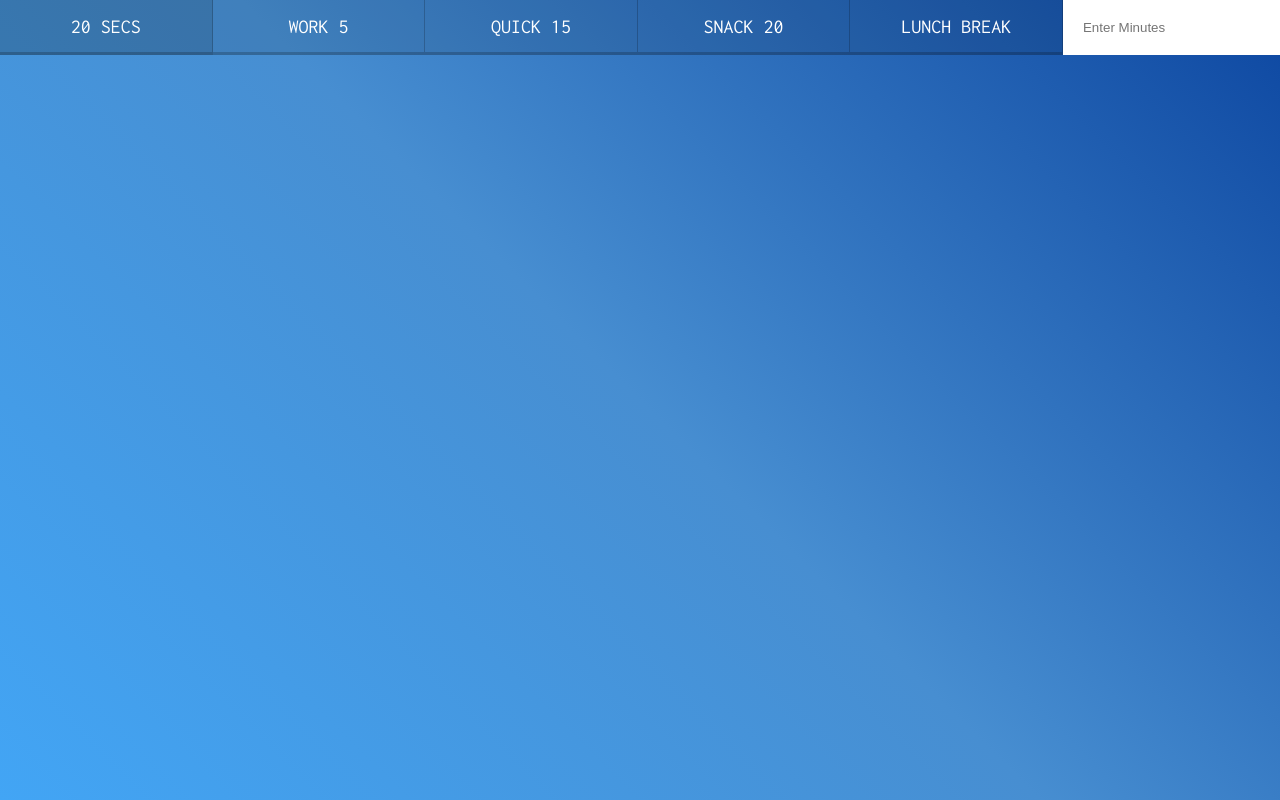
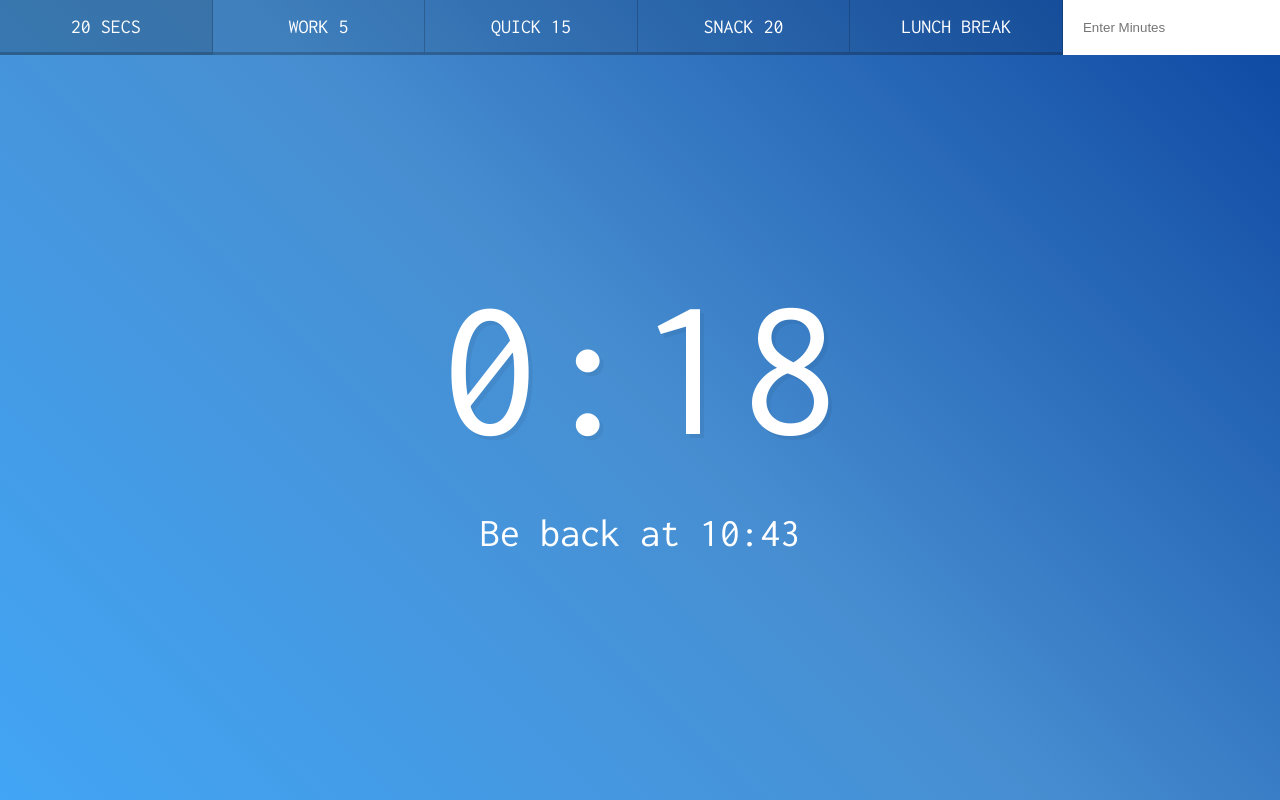
Before and after one commit to WojciechBaczynski/JavaScript30, a plain HTML site: page 29 - Countdown Timer/index.html in a window 1280 px wide. Both pictures are taken after a click on the button "20 SECS". Drawn offline with Linux system fonts and the light colour scheme.

Commit message:
Add countdown-timer excercise

```diff
--- a/29 - Countdown Timer/index.html
+++ b/29 - Countdown Timer/index.html
@@ -24,6 +24,6 @@
     </div>
   </div>
 
-  <script src="scripts-START.js"></script>
+  <script src="script.js"></script>
 </body>
 </html>
--- /dev/null
+++ b/29 - Countdown Timer/script.js
@@ -0,0 +1,48 @@
+let countdown;
+const timerDisplay = document.querySelector('.display__time-left');
+const endTime = document.querySelector('.display__end-time');
+const buttons = document.querySelectorAll('[data-time]');
+
+function timer (seconds){
+    clearInterval(countdown);
+    const now = Date.now();
+    const then = now + seconds * 1000;
+    displayTimeLeft(seconds);
+    displayEndTime(then);
+    countdown = setInterval(() => {
+        const secondsLeft = Math.round((then - Date.now()) / 1000);
+        if (secondsLeft < 0){
+            clearInterval(countdown);
+            return;
+        }
+        displayTimeLeft(secondsLeft);
+    }, 1000)
+}
+
+function displayTimeLeft(seconds){
+    const minutes = Math.floor(seconds / 60);
+    const remainderSeconds = seconds % 60;
+    const display = `${minutes}:${remainderSeconds < 10 ? '0' : ''}${remainderSeconds}`;
+    document.title = display;
+    timerDisplay.textContent = display;
+}
+
+function displayEndTime(timestamp){
+    const end = new Date(timestamp);
+    const hour = end.getHours();
+    const minutes = end.getMinutes();
+    endTime.textContent = `Be back at ${hour > 12 ? hour - 12 : hour}:${minutes < 10 ? '0' : ''}${minutes}`;
+}
+
+function startTimer(){
+    const seconds = parseInt(this.dataset.time);
+    timer(seconds);
+}
+
+buttons.forEach(button => button.addEventListener('click', startTimer));
+document.customForm.addEventListener('submit', function(e){
+    e.preventDefault();
+    const mins = this.minutes.value;
+    timer(mins * 60);
+    this.reset();
+});
```
Also changed, not shown: 29 - Countdown Timer/scripts-START.js (deleted).
